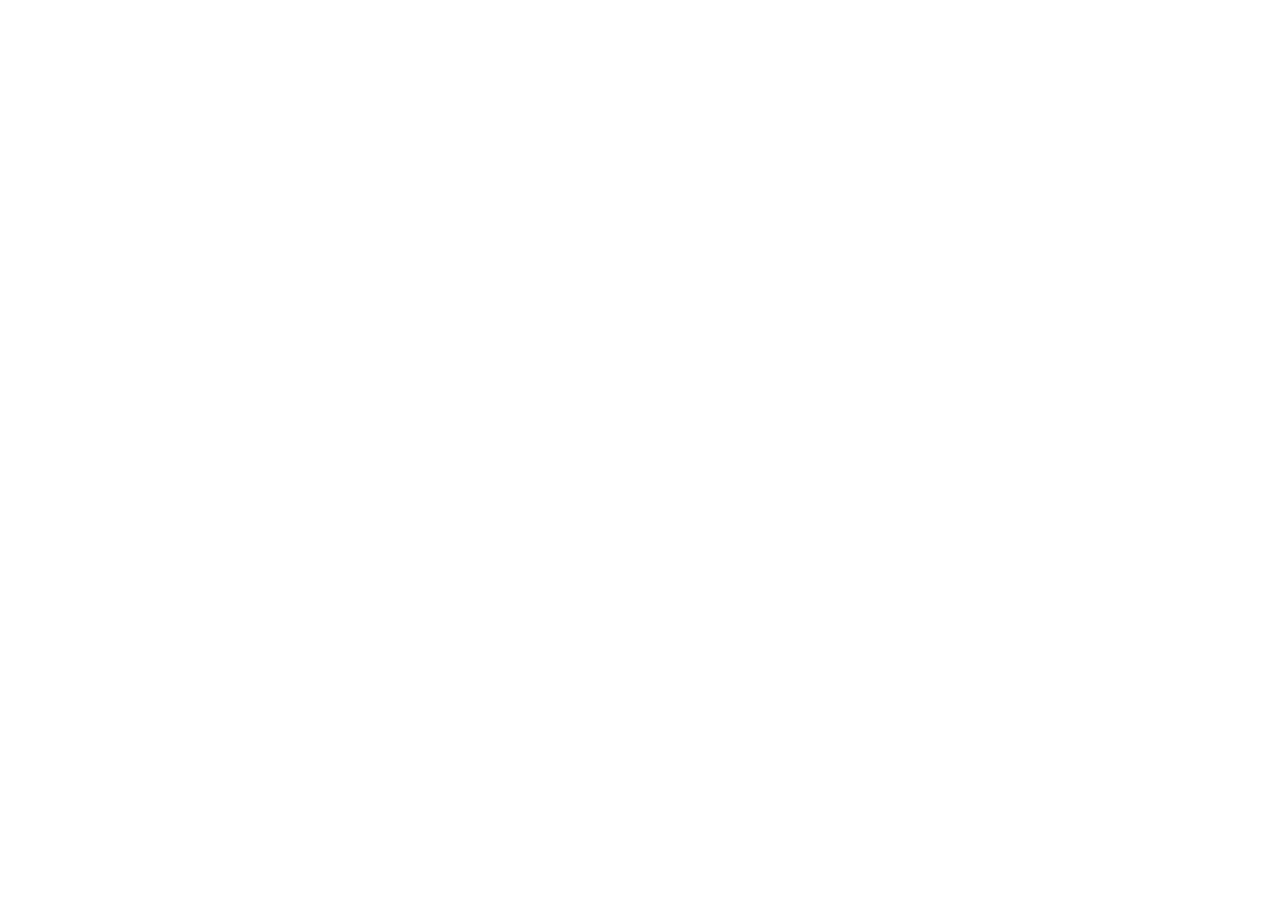
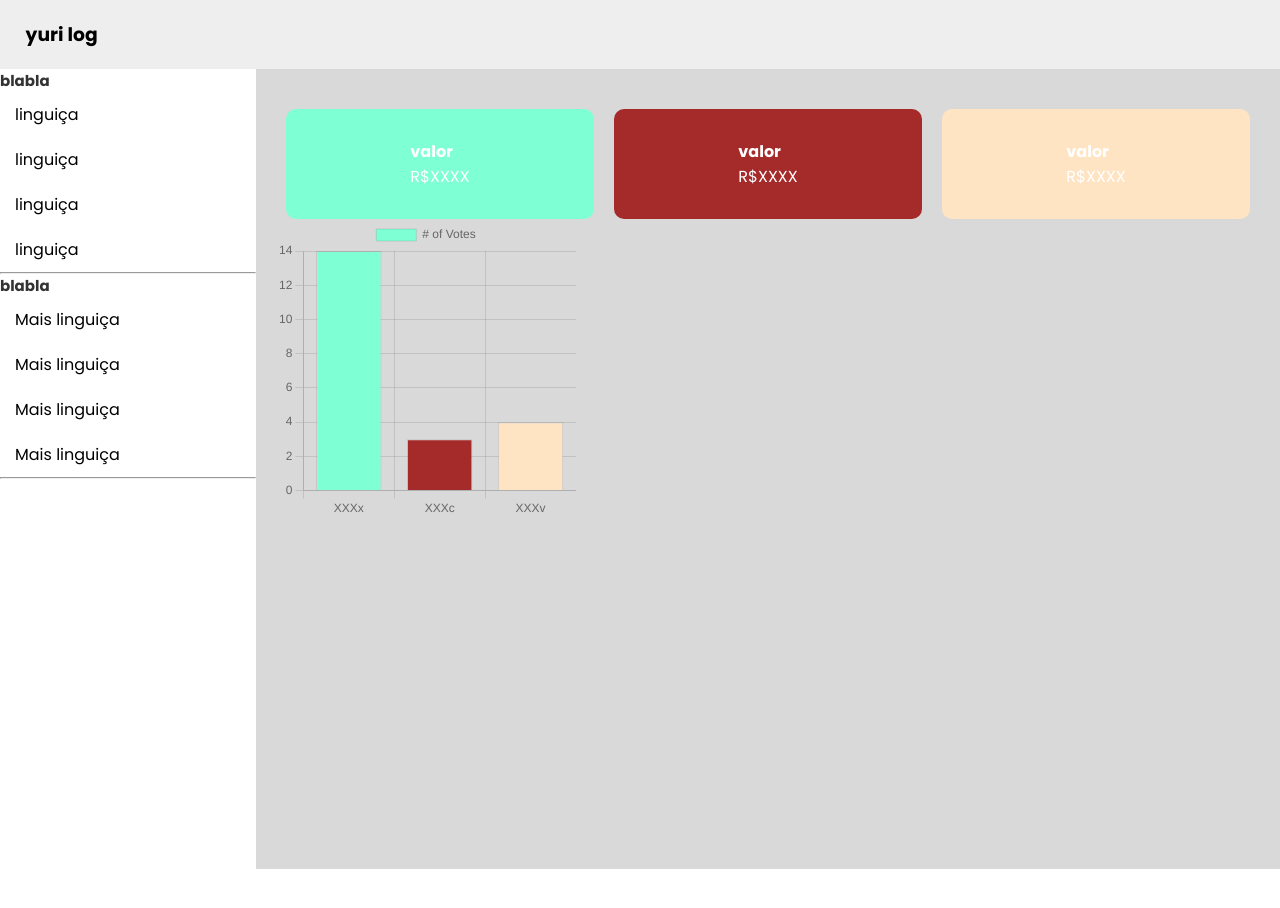
Before and after one commit to yurisartini120/Para_casa, a plain HTML site: page DashBoard/index.html in a window 1280 px wide. Before the commit the page ends 800 px from the top, so only its background shows below. Drawn offline with nearby package versions, Linux system fonts and the light colour scheme.

Commit message:
dashboard1

```diff
--- a/DashBoard/index.html
+++ b/DashBoard/index.html
@@ -3,19 +3,75 @@
 <head>
     <meta charset="UTF-8">
     <link rel="stylesheet" href="styles.css">
+    <link rel="preconnect" href="https://fonts.googleapis.com">
+    <link rel="preconnect" href="https://fonts.gstatic.com" crossorigin>
+    <script src="https://cdn.jsdelivr.net/npm/chart.js"></script>
+    <link href="https://fonts.googleapis.com/css2?family=Poppins:wght@400;700&display=swap" rel="stylesheet">
     <meta name="viewport" content="width=device-width, initial-scale=1.0">
     <title>DashBoard</title>
 </head>
 <body>
     <header>
+        <div class="info-header">
+            <div class="logo">
+                <h3>yuri log</h3>
+            </div>
+        </div>
+    </header>
+    <section class="canto-esquerdo">
+        <div class="dentro-esquerdo">
+            <h3>blabla</h3>
+            <a href="#" class="action">linguiça</a>
+            <a href="#">linguiça</a>
+            <a href="#">linguiça</a>
+            <a href="#">linguiça</a>
+            <!--  -->
+            <hr>
+            <!--  -->
+            <h3>blabla</h3>
+            <a href="#"> Mais linguiça</a>
+            <a href="#"> Mais linguiça</a>
+            <a href="#"> Mais linguiça</a>
+            <a href="#"> Mais linguiça</a>
+            <!--  -->
+            <hr>
+            <!--  -->
+            </div>
+            <!--  -->
+            <div class="content">
+                <div class="info-box">
+                    <div class="box" style="background-color: #7fffd4;">
+                        <div class="text">
+                            <h4>valor</h4>
+                            <p>R$XXXX</p>
+                        </div>
+                    </div>
+                    <div class="box" style="background-color: #a52a2a;">
+                        <div class="text">
+                            <h4>valor</h4>
+                            <p>R$XXXX</p>
+                        </div>
+                    </div>
+                    <div class="box" style="background-color: rgb(255, 228, 196);">
+                        <div class="text">
+                            <h4>valor</h4>
+                            <p>R$XXXX</p>
+                        </div>
+                    </div>
 
-    </header>
-    <main>
+
+                    </div>
+
+
+                    <div class="grafico">
+                        <canvas id="myChart" width="50%" height="50%"></canvas>
+                    </div>
+            </div>
+
+    </section>
 
 
 
-
-    </main>
 
 
     <script src="script.js"></script>
--- a/DashBoard/script.js
+++ b/DashBoard/script.js
@@ -0,0 +1,25 @@
+const ctx = document.getElementById('myChart');
+
+    let  valores= [ "XXXx","XXXc","XXXv"]
+    let valoresX = [14, 3, 4]
+
+
+  new Chart(ctx, {
+    type: 'bar',
+    data: {
+      labels: valores,
+      datasets: [{
+        label: '# of Votes',
+        data: valoresX,
+        borderWidth: 1,
+        backgroundColor: ['#7fffd4', '#a52a2a', 'rgb(255, 228, 196)']
+      }]
+    },
+    options: {
+      scales: {
+        y: {
+          beginAtZero: true
+        }
+      }
+    }
+  });
--- a/DashBoard/styles.css
+++ b/DashBoard/styles.css
@@ -0,0 +1,85 @@
+*{
+    margin: 0;
+    padding: 0;
+    box-sizing: border-box;
+    font-family: 'Poppins', sans-serif;
+}
+html, body{
+    height: 100%;
+}
+header {
+    background-color: rgb(238,238,238);
+    padding: 20px 2%;
+    display: flex ;
+    justify-content: space-between;
+}
+
+.info-header{
+    color: black;
+    display: flex;
+    justify-content: space-between;
+    width: 300px;
+}
+
+.canto-esquerdo{
+    display: flex;
+    flex-wrap: wrap;
+    height: 100% ;
+
+}
+
+.dentro-esquerdo{
+    width: 20%;
+    background-color: white;
+    height: 100%;
+
+}
+.dentro-esquerdo h3{
+    color: #333;
+    font-size: 15px;
+
+}
+.dentro-esquerdo a{
+    display: block;
+    text-decoration: none;
+    padding: 10px 15px;
+    color: black;
+}
+
+.dentro-esquerdo a:hover{
+    border-left: 3px solid rgb(37, 37, 37);
+    background-color: rgb(245, 245, 245);
+    color: #222;
+    font-weight: bold;
+}
+
+
+.content{
+    width: 80%;
+    background-color: rgb(218, 217, 217);
+
+    padding: 20px;
+}
+
+.info-box{
+    width: 100%;
+    display: flex;
+    margin-top: 20px;
+    justify-content: space-around;
+}
+
+.box{
+    display: flex;
+    justify-content: space-around;
+    width: 100%;
+    margin: 0 10px;
+    padding: 30px;
+    border-radius: 10px;
+    color: white;
+}
+
+.grafico{
+    width: 300px;
+    height: 100%;
+    margin-bottom: 50px;
+}
```
